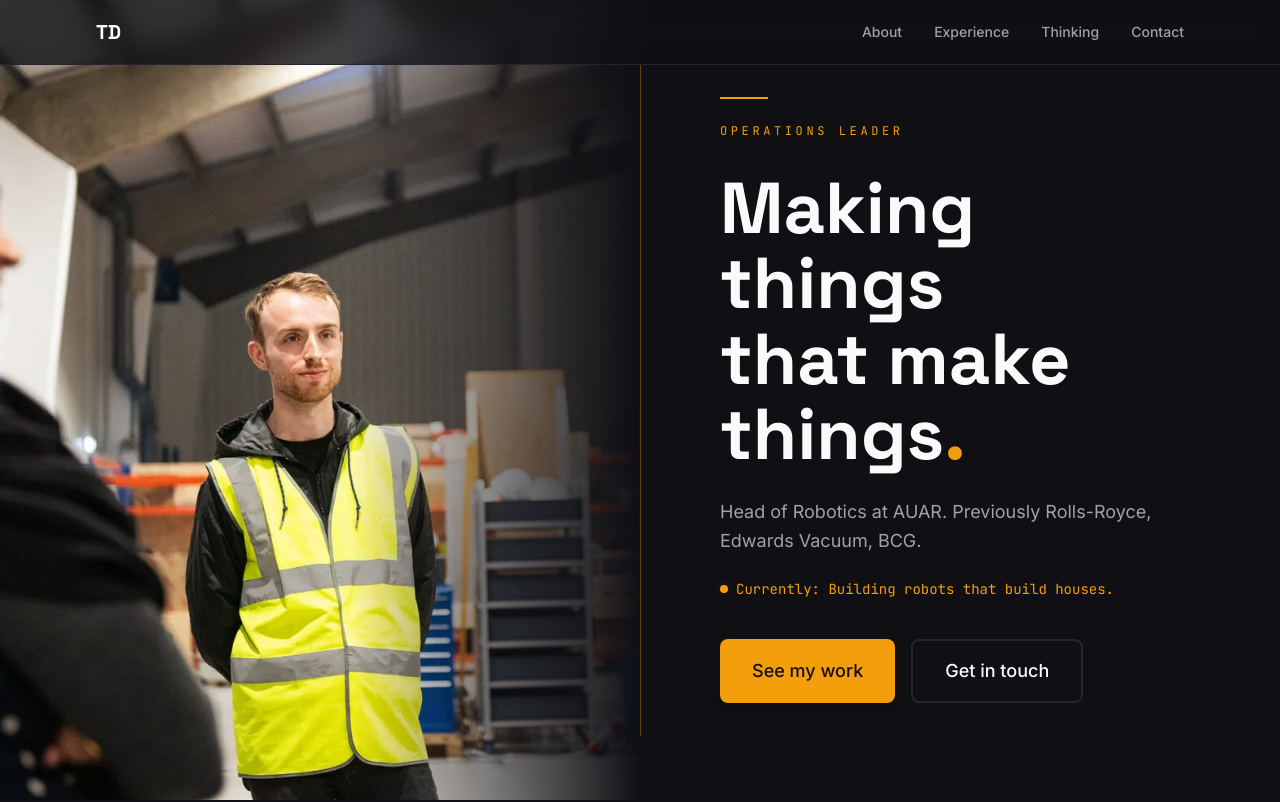
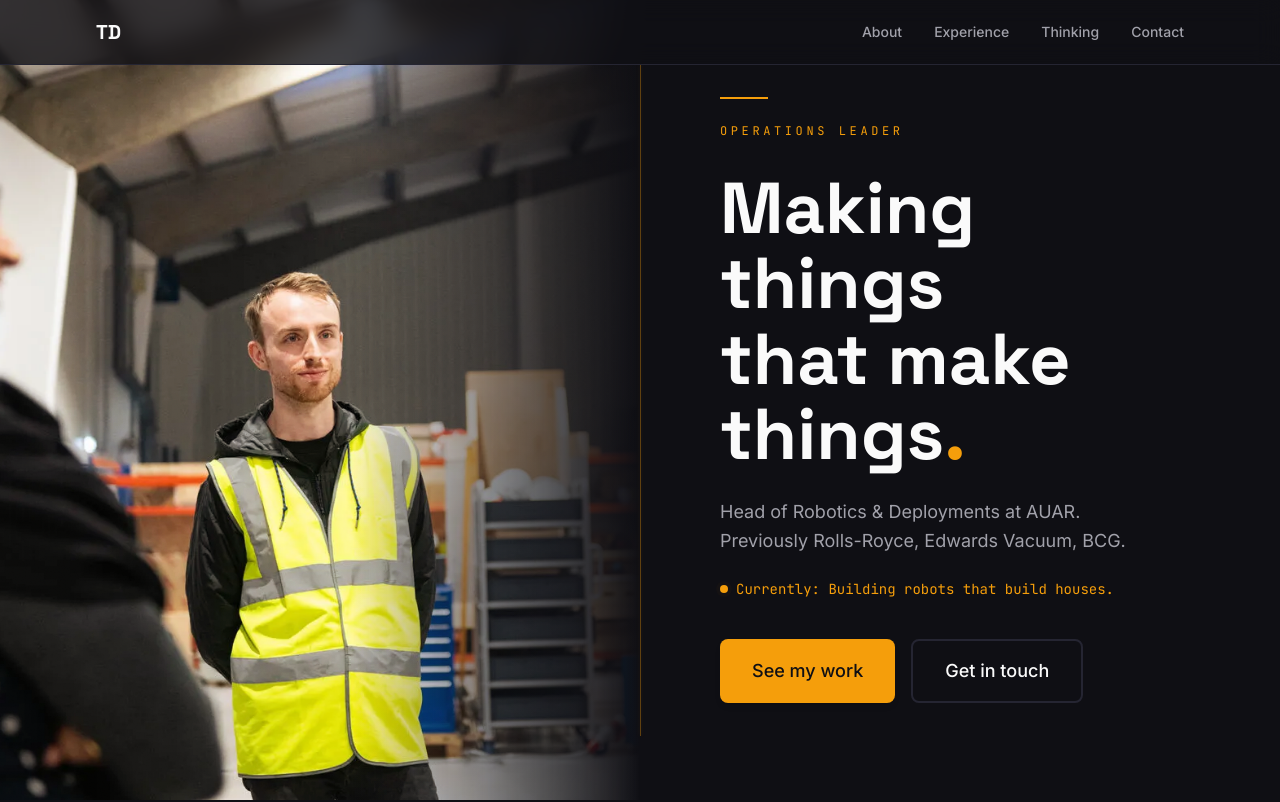
Before and after one commit to TomDarcy/tom-portfolio, a Next.js app: page / in a window 1280 px wide. Shown: the top 802 px of the page. Built offline with nearby package versions, Linux system fonts and the light colour scheme.

Commit message:
Fix title in HeroSplitParallax to Head of Robotics & Deployments
https://claude.ai/code/session_01D8ZYkR2787LvSutsGE8CJe

```diff
--- a/src/components/sections/HeroSplitParallax.tsx
+++ b/src/components/sections/HeroSplitParallax.tsx
@@ -122,7 +122,7 @@ export function HeroSplitParallax() {
 
           {/* Positioning line */}
           <p className="animate-fade-in-up delay-300 mt-6 text-lg text-[var(--muted-foreground)] max-w-md leading-relaxed">
-            Head of Robotics at AUAR. Previously Rolls-Royce, Edwards Vacuum, BCG.
+            Head of Robotics & Deployments at AUAR. Previously Rolls-Royce, Edwards Vacuum, BCG.
           </p>
 
           {/* Status indicator */}
```
